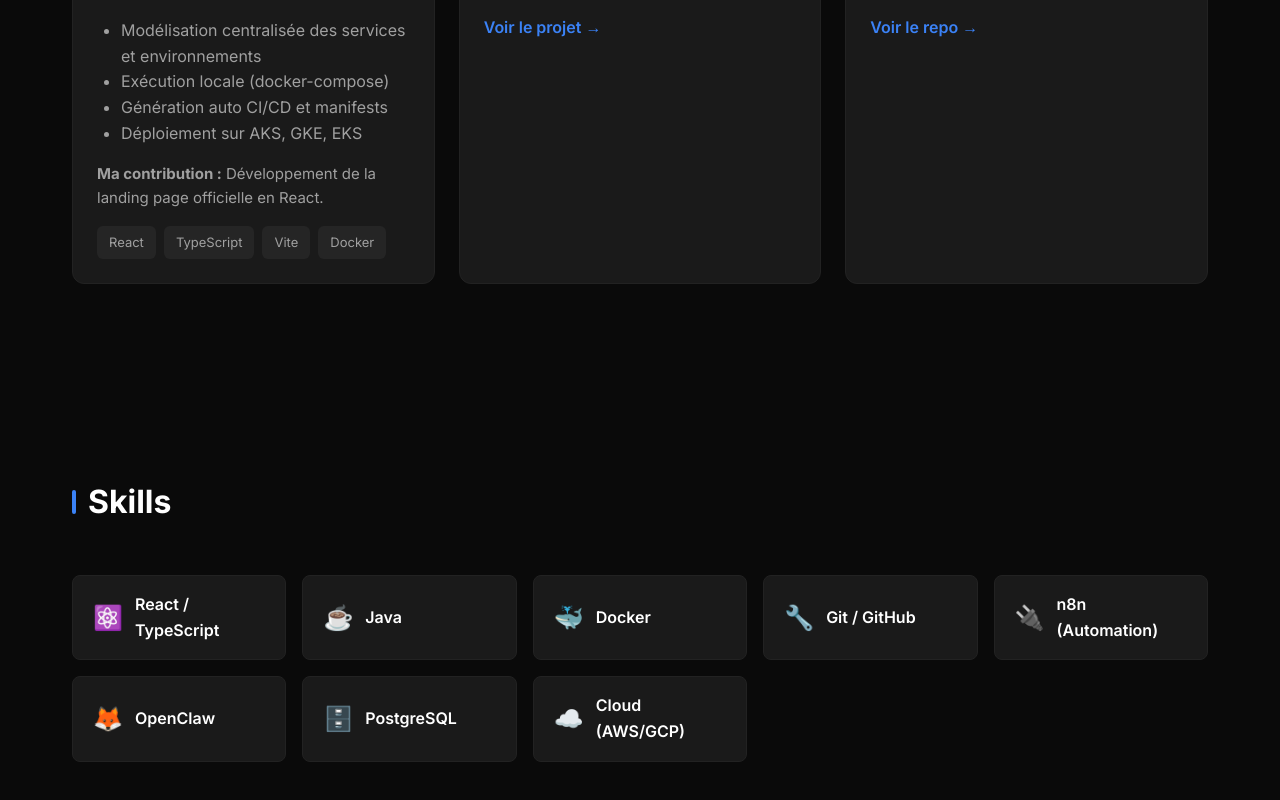
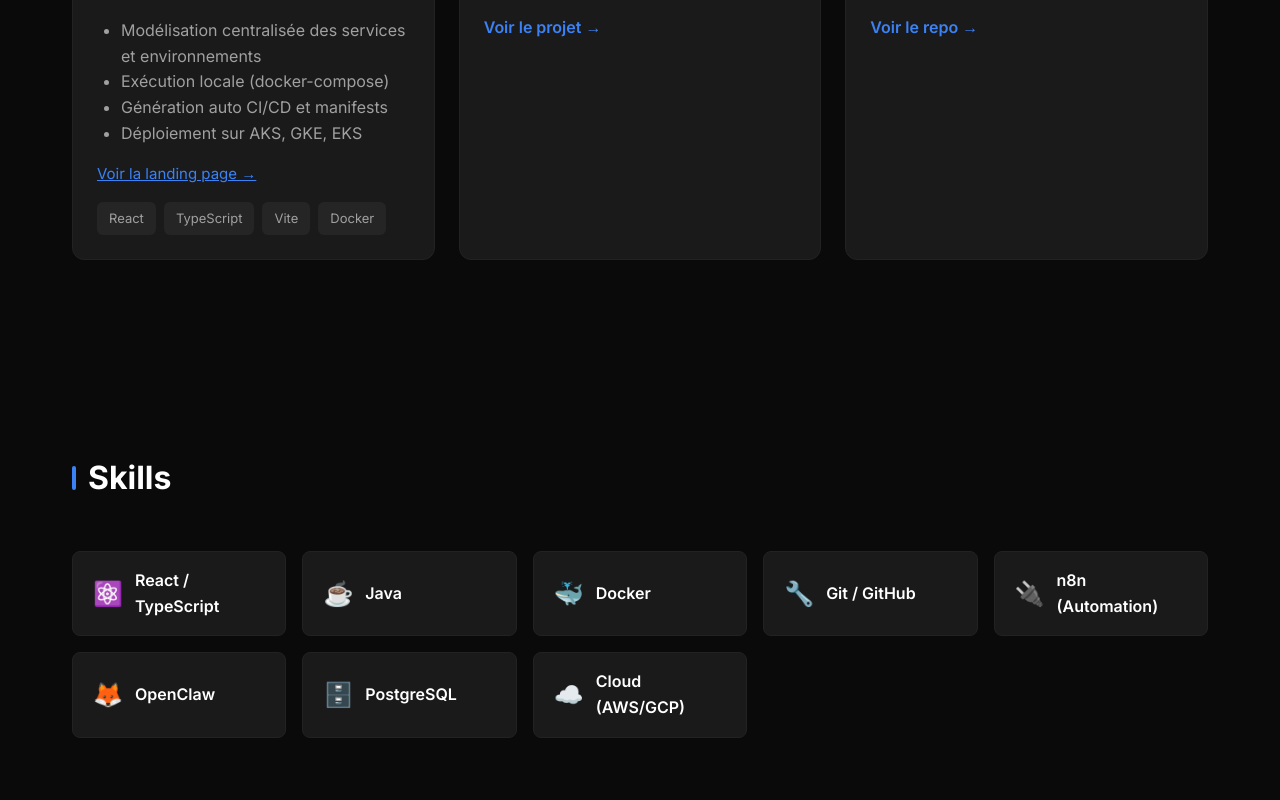
Before and after one commit to clementsbt/portfolio, a React (Vite) app: page / in a window 1280 px wide. Shown: the part 1744-2544 px from the top of the page. Built offline with nearby package versions, Linux system fonts and the light colour scheme.

Commit message:
fix: add cortex landing page link

```diff
--- a/src/App.tsx
+++ b/src/App.tsx
@@ -107,8 +107,15 @@
                 <li>Déploiement sur AKS, GKE, EKS</li>
               </ul>
               <p style={{ marginBottom: '1rem' }}>
-                <strong>Ma contribution :</strong> Développement de la landing page officielle en React.
-              </p>
+              <a
+                href="https://www.cortex.kodo-tech.com/en"
+                target="_blank"
+                rel="noopener noreferrer"
+                style={{ color: 'var(--accent)' }}
+              >
+                Voir la landing page →
+              </a>
+            </p>
               <div className="tags">
                 <span className="tag">React</span>
                 <span className="tag">TypeScript</span>
```
